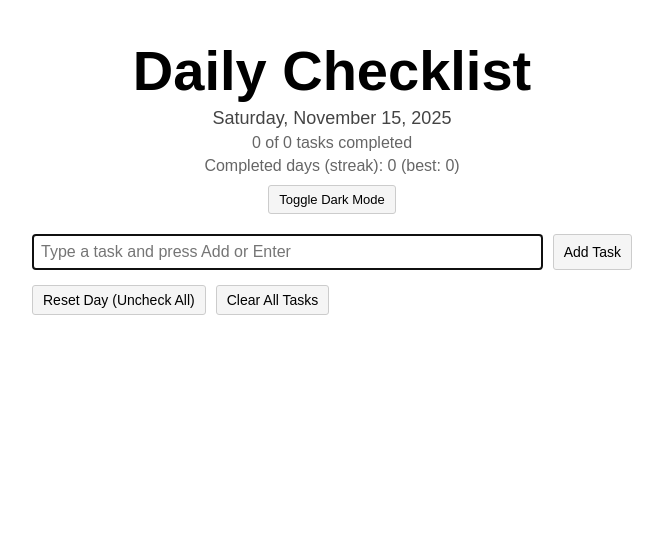
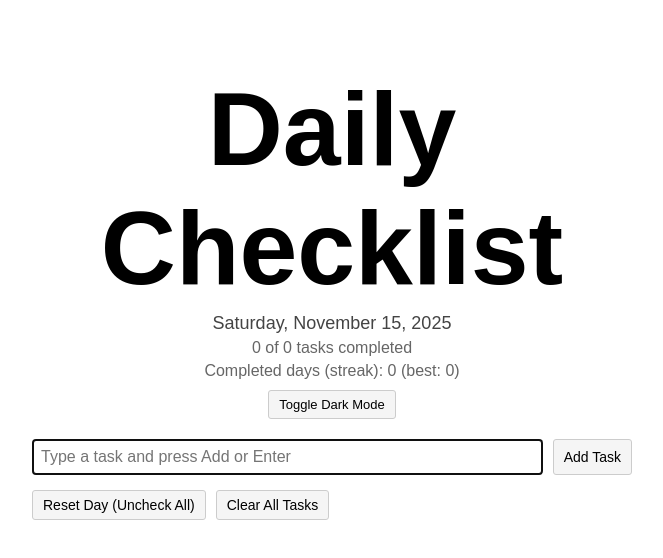
Before and after one commit to charlespflager-design/Daily_Checklist, a plain HTML site: page index.html in a window 1280 px wide. Shown: the whole page, without its empty margins (308-971 px from the left). Drawn offline with Linux system fonts and the light colour scheme.

Commit message:
Increase font size from 28px to 52px

```diff
--- a/index.html
+++ b/index.html
@@ -7,7 +7,7 @@
     body {
       font-family: Arial, sans-serif;
       max-width: 600px;
-      font-size: 28px;
+      font-size: 52px;
       margin: 30px auto;
       padding: 0 15px;
       background-color: #ffffff;
```
